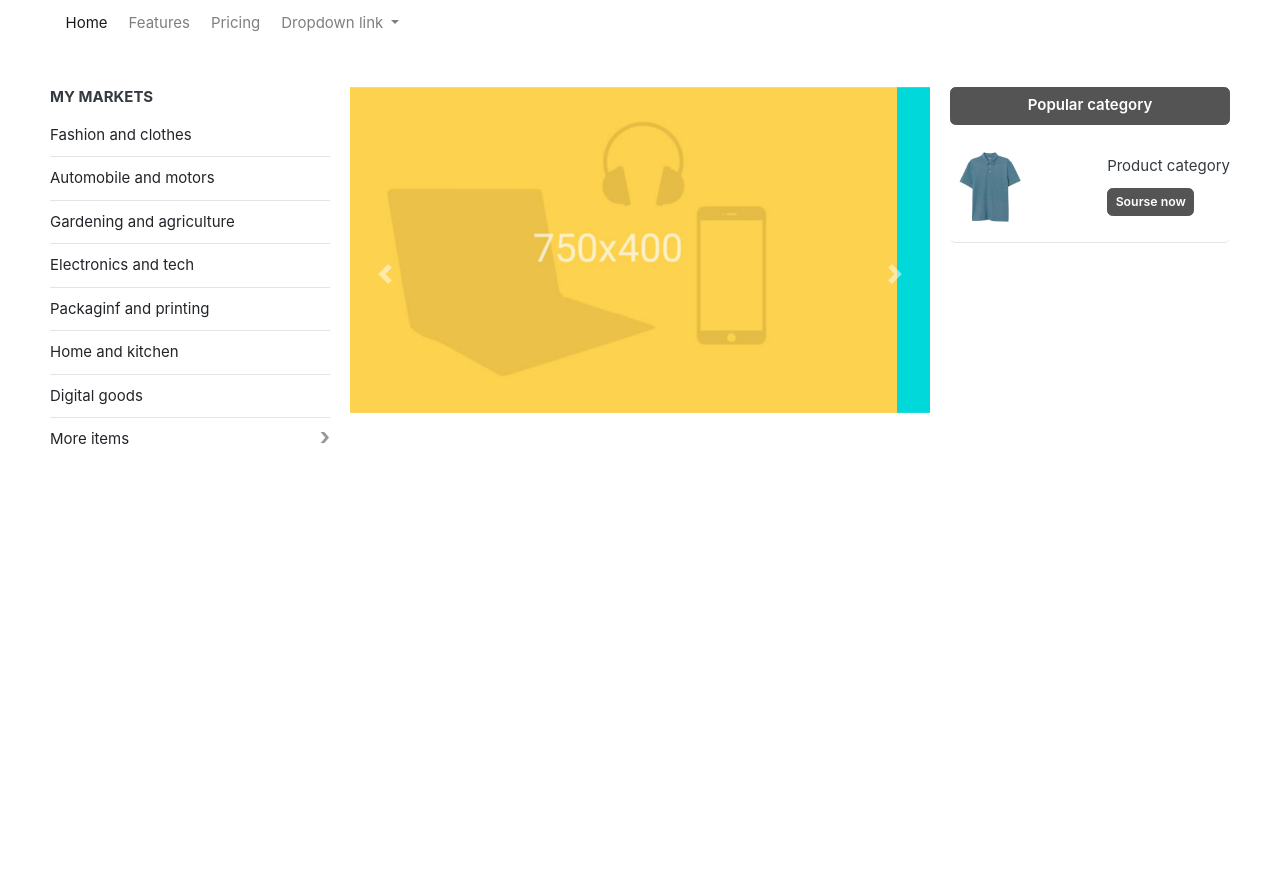
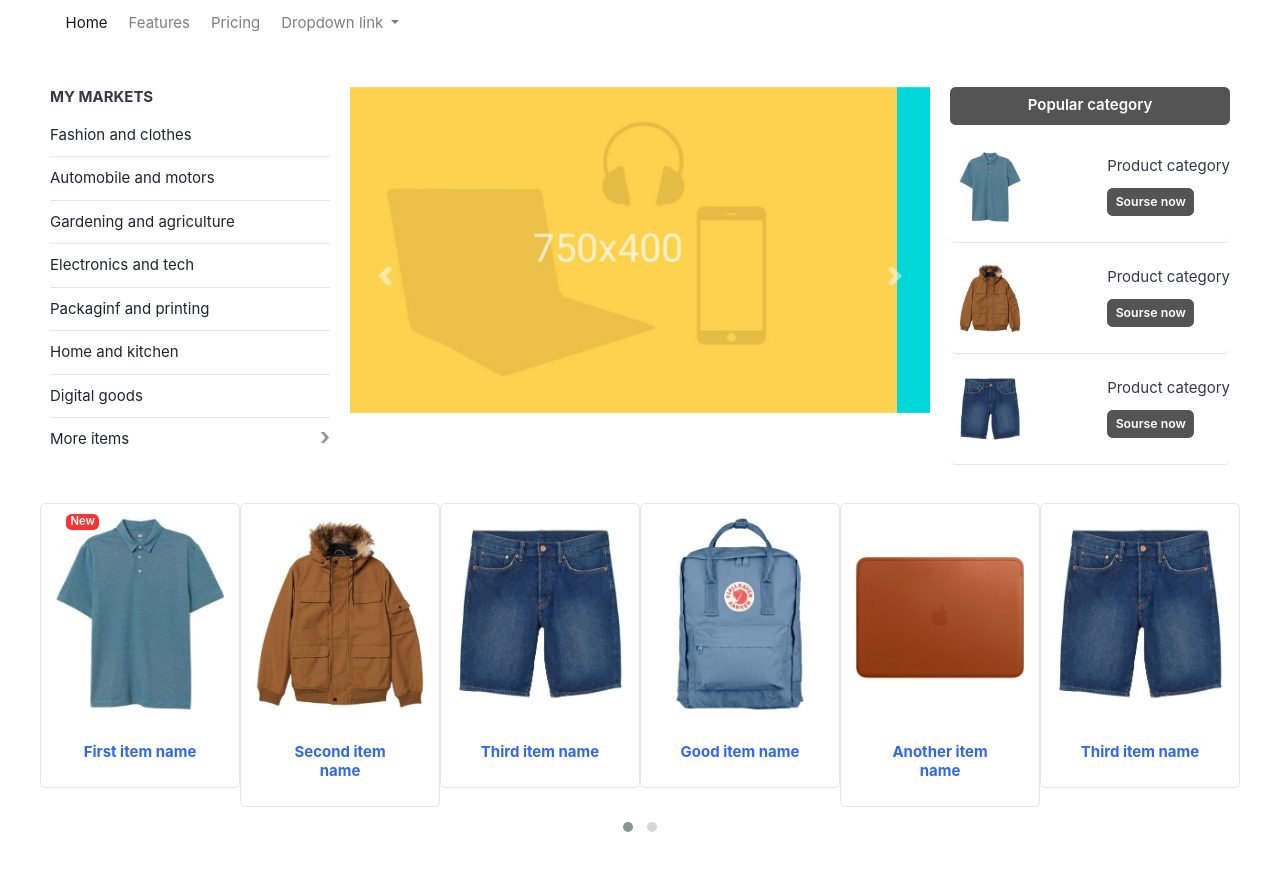
Before and after one commit to IgorMool/ecommerce, a plain HTML site: page index.html in a window 1280 px wide. Shown: the part 121-992 px from the top of the page. Before the commit the page ends 800 px from the top, so only its background shows below. Drawn offline with Linux system fonts and the light colour scheme; a web font is replaced by a local one.

Commit message:
Mission 3 complet

```diff
--- a/index.html
+++ b/index.html
@@ -219,9 +219,23 @@
               </a>
             </div>
             <aside class="popular-categories col-lg-3 col-md-3 flex-lg-grow-0">
-                <h6 class="btn btn-secondary w-100">Popular category</h6>
+				<h6 class="btn btn-secondary w-100">Popular category</h6>
                 <div class="card-banner border-bottom py-3 d-flex justify-content-between">
                     <img src="./images/items/1.jpg" alt="" height="80">
+                    <div class="py-2">
+                        <p class="card-title">Product category</p>
+                        <a href="#" class="btn btn-secondary btn-sm">Sourse now</a>
+                    </div>
+				</div>
+				<div class="card-banner border-bottom py-3 d-flex justify-content-between">
+                    <img src="./images/items/2.jpg" alt="" height="80">
+                    <div class="py-2">
+                        <p class="card-title">Product category</p>
+                        <a href="#" class="btn btn-secondary btn-sm">Sourse now</a>
+                    </div>
+                </div>
+                <div class="card-banner border-bottom py-3 d-flex justify-content-between">
+                    <img src="./images/items/3.jpg" alt="" height="80">
                     <div class="py-2">
                         <p class="card-title">Product category</p>
                         <a href="#" class="btn btn-secondary btn-sm">Sourse now</a>
@@ -231,7 +245,78 @@
           </div>
         </div>
       </section>
+      <section class="top-rated-products my-4">
+		<div class="container">
+			<div class="row">
+				<div class="slider-items-owl owl-carousel owl-theme">
+					<div class="item-slide">
+				<figure class="card card-product-grid px-3">
+					<div class="img-wrap">
+						<span class="badge badge-danger"> New </span>
+						<img src="images/items/1.jpg">
+					</div>
+					<figcaption class="info-wrap text-center">
+						<h6 class="title text-truncate"><a href="#">First item name</a></h6>
+					</figcaption>
+				</figure> <!-- card // -->
+					</div>
+					<div class="item-slide">
+				<figure class="card card-product-grid px-3">
+					<div class="img-wrap"> <img src="images/items/2.jpg"> </div>
+					<figcaption class="info-wrap text-center">
+						<h6 class="title"><a href="#">Second item name</a></h6>
+					</figcaption>
+				</figure> <!-- card // -->
+					</div>
+					<div class="item-slide">
+				<figure class="card card-product-grid px-3">
+					<div class="img-wrap"> <img src="images/items/3.jpg"> </div>
+					<figcaption class="info-wrap text-center">
+						<h6 class="title"><a href="#">Third item name</a></h6>
+					</figcaption>
+				</figure> <!-- card // -->
+					</div>
+					<div class="item-slide">
+				<figure class="card card-product-grid px-3">
+					<div class="img-wrap"> <img src="images/items/4.jpg"> </div>
+					<figcaption class="info-wrap text-center">
+						<h6 class="title"><a href="#">Good item name</a></h6>
+					</figcaption>
+				</figure> <!-- card // -->
+					</div>
+					<div class="item-slide">
+				<figure class="card card-product-grid px-3">
+					<div class="img-wrap"> <img src="images/items/5.jpg"> </div>
+					<figcaption class="info-wrap text-center">
+						<h6 class="title"><a href="#">Another item name</a></h6>
+					</figcaption>
+				</figure> <!-- card // -->
+					</div>
+					<div class="item-slide">
+				<figure class="card card-product-grid px-3">
+					<div class="img-wrap"> <img src="images/items/3.jpg"> </div>
+					<figcaption class="info-wrap text-center">
+						<h6 class="title"><a href="#">Third item name</a></h6>
+					</figcaption>
+				</figure> <!-- card // -->
+					</div>
+					<div class="item-slide">
+				<figure class="card card-product-grid px-3">
+					<div class="img-wrap"> <img src="images/items/4.jpg"> </div>
+					<figcaption class="info-wrap text-center">
+						<h6 class="title"><a href="#">Good item name</a></h6>
+					</figcaption>
+				</figure> <!-- card // -->
+					</div>
+				</div> <!-- slider-itemsowl end. // -->
+			</div>
+		</div>
+      </section>
     </main>
-    <br>
+	<br>
+
+	<link rel="stylesheet" href="./plugins/owlcarousel/assets/owl.carousel.css">
+	<link rel="stylesheet" href="./plugins/owlcarousel/assets/owl.theme.default.css">
+	<script src="./plugins/owlcarousel/owl.carousel.min.js"></script>
 </body>
 </html>
--- a/js/script.js
+++ b/js/script.js
@@ -28,7 +28,9 @@ $(document).ready(function() {
 		$('[data-toggle="tooltip"]').tooltip()
 	} // end if
 
-
+  $(".slider-items-owl").owlCarousel({
+    items: 6,
+  });
 
 
 
```
